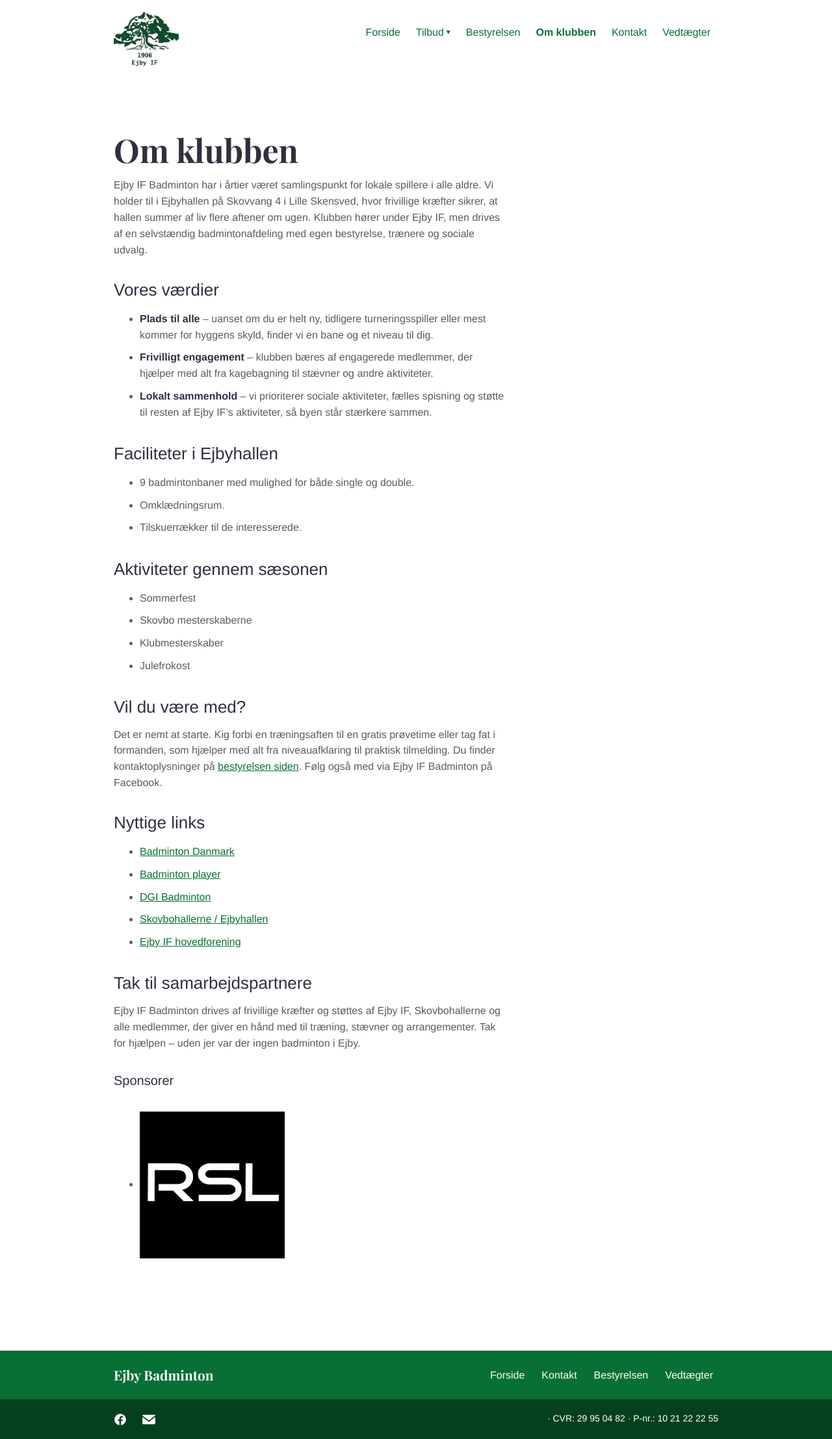
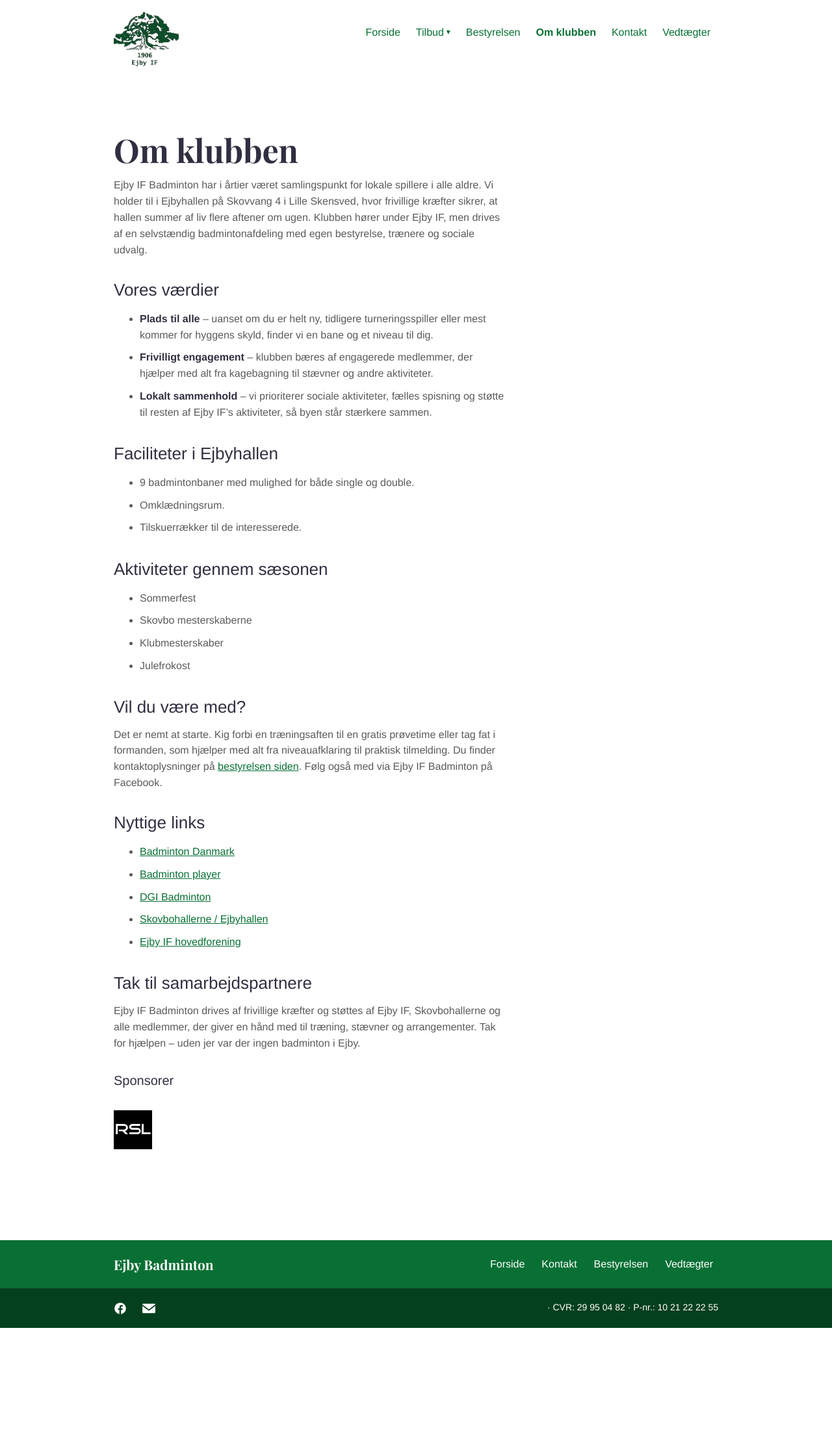
Before and after one commit to Ejby-badminton/web-site, a Jekyll site: the page built from indhold/sider/om-klubben.md, in a window 1280 px wide. Shown: the whole page at 65% size. Built offline with Jekyll 4.4.1, drawn with Linux system fonts in a browser that asks for light colours; after the commit the page ends 2044 px from its top, so only the background shows below that.

Commit message:
Fix sponsor link and logo styling

```diff
--- a/_includes/sponsors.html
+++ b/_includes/sponsors.html
@@ -1,12 +1,13 @@
 {% if site.data.sponsorer and site.data.sponsorer.size > 0 %}
-<ul>
+<ul class="sponsors-list">
   {% for sponsor in site.data.sponsorer %}
   {% assign sponsor_name = sponsor.name | default: "" %}
   {% if sponsor_name != blank %}
   <li>
+    {% assign is_external = sponsor.url contains '://' %}
     {% if sponsor.logo != blank %}
       {% if sponsor.url != blank %}
-        <a href="{{ sponsor.url }}" target="_blank" rel="noopener">
+        <a href="{% if is_external %}{{ sponsor.url }}{% else %}{{ sponsor.url | relative_url }}{% endif %}" target="_blank" rel="noopener">
           <img src="{{ sponsor.logo | relative_url }}" alt="{{ sponsor.logo_alt | default: sponsor_name }}" loading="lazy" />
           <span class="visually-hidden">{{ sponsor_name }}</span>
         </a>
@@ -15,7 +16,7 @@
       {% endif %}
     {% else %}
       {% if sponsor.url != blank %}
-        <a href="{{ sponsor.url }}" target="_blank" rel="noopener">{{ sponsor_name }}</a>
+        <a href="{% if is_external %}{{ sponsor.url }}{% else %}{{ sponsor.url | relative_url }}{% endif %}" target="_blank" rel="noopener">{{ sponsor_name }}</a>
       {% else %}
         {{ sponsor_name }}
       {% endif %}
--- /dev/null
+++ b/_sass/components/_sponsors.scss
@@ -0,0 +1,19 @@
+.sponsors-list {
+  list-style: none;
+  margin: 0;
+  padding: 0;
+  display: flex;
+  flex-wrap: wrap;
+  gap: 2rem;
+}
+.sponsors-list li {
+  display: flex;
+  align-items: center;
+  margin: 0;
+  padding: 0;
+}
+.sponsors-list img {
+  max-height: 60px;
+  width: auto;
+  display: block;
+}
--- a/assets/css/style.scss
+++ b/assets/css/style.scss
@@ -102,6 +102,7 @@ $sub-footer-text-color: $white;
 @import "components/social";
 @import "components/offer-grid";
 @import "components/board";
+@import "components/sponsors";
 // @import "components/fonts"; // Uncomment this line to self host font
 
 // Pages
```
